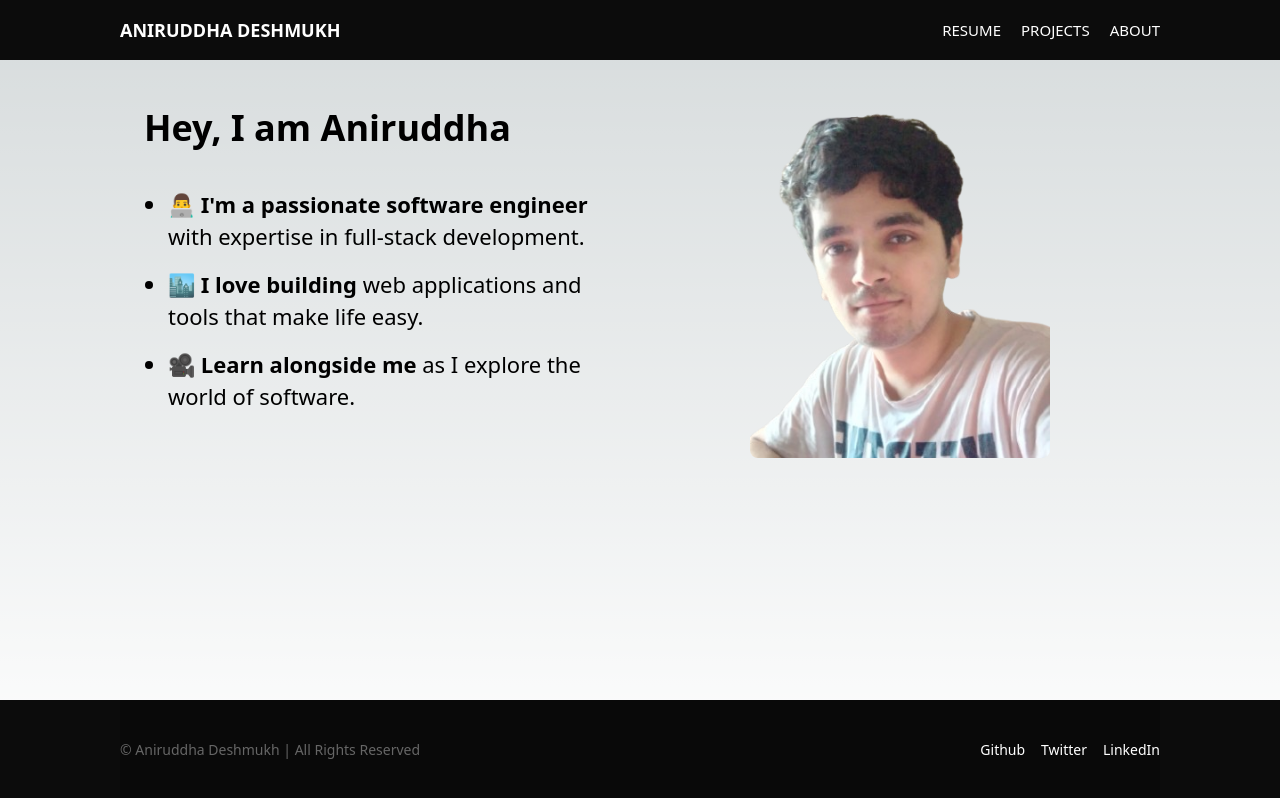
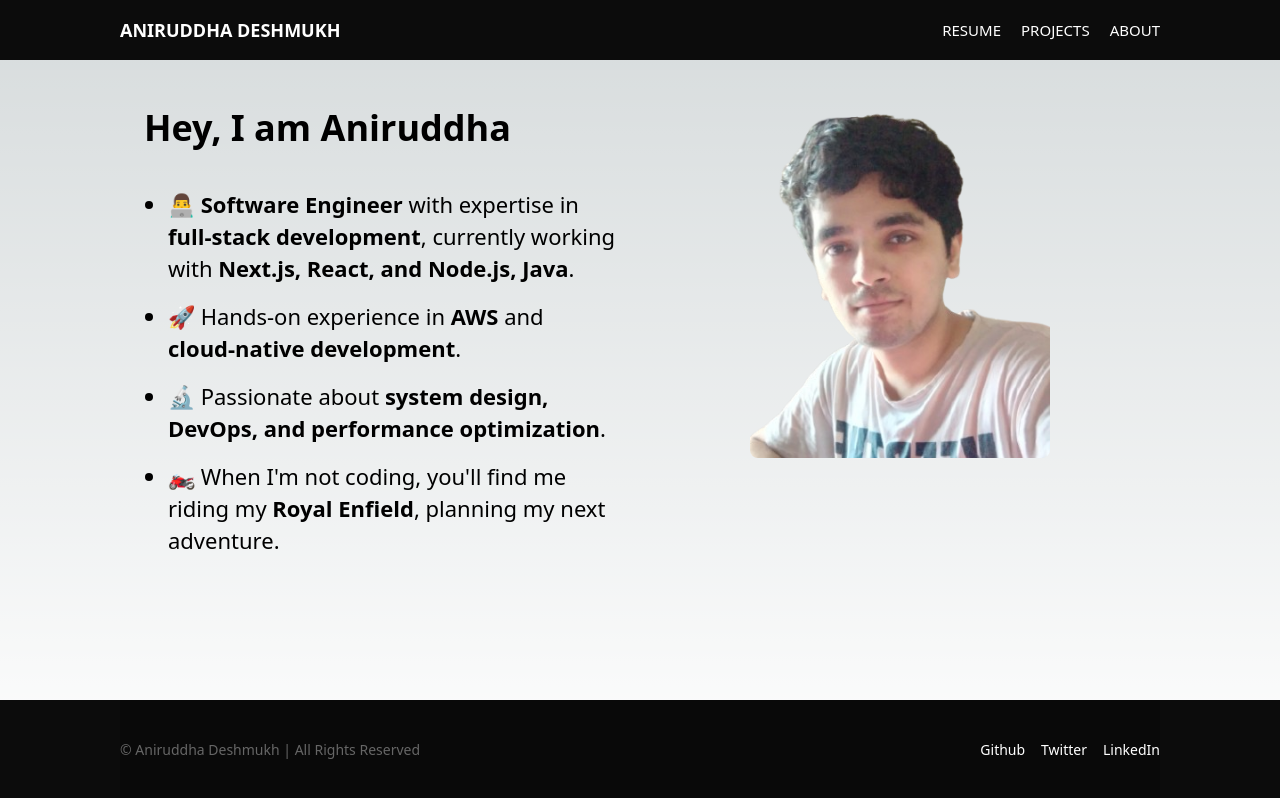
Before and after one commit to aniruddhadeshmukh2201/Portfolio-Website---Made-with-Nextjs, a Next.js app: page / in a window 1280 px wide. Built offline with nearby package versions, Linux system fonts and the light colour scheme.

Commit message:
Refactor page.tsx: Update software engineer description and add AWS and system design expertise

```diff
--- a/app/page.tsx
+++ b/app/page.tsx
@@ -5,19 +5,24 @@ export default function Home() {
   return (
     <div className="flex flex-col md:flex-row gap-8 md:gap-[48px] justify-between max-w-[1040px] mx-auto py-12 px-6">
       {/* Left Section */}
-      <div className="flex-1 ">
+      <div className="flex-1">
         <div>
           <div className="text-3xl sm:text-4xl font-bold">Hey, I am Aniruddha</div>
         </div>
         <div className="pt-4 sm:pt-6 text-lg sm:text-[22px] leading-7 sm:leading-8">
           <ul className="list-disc pl-4 sm:pl-6 mt-4 flex flex-col gap-3 sm:gap-4">
             <li>
-              <strong> 👨‍💻 I&apos;m a passionate software engineer</strong> with expertise in full-stack development.
+              <strong>👨‍💻 Software Engineer</strong> with expertise in <strong>full-stack development</strong>, currently working with <strong>Next.js, React, and Node.js, Java</strong>.
             </li>
             <li>
-              🏙 <strong>I love building</strong> web applications and tools that make life easy.
+              🚀 Hands-on experience in <strong>AWS</strong> and <strong>cloud-native development</strong>.
             </li>
-            <li>🎥 <strong>Learn alongside me</strong> as I explore the world of software.</li>
+            <li>
+              🔬 Passionate about <strong>system design, DevOps, and performance optimization</strong>.
+            </li>
+            <li>
+              🏍 When I'm not coding, you'll find me riding my <strong>Royal Enfield</strong>, planning my next adventure.
+            </li>
           </ul>
         </div>
       </div>
```
